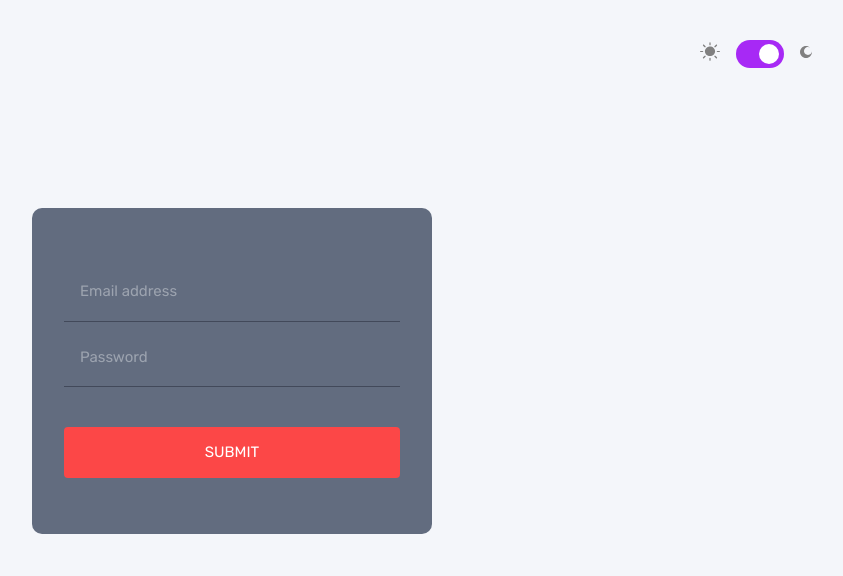
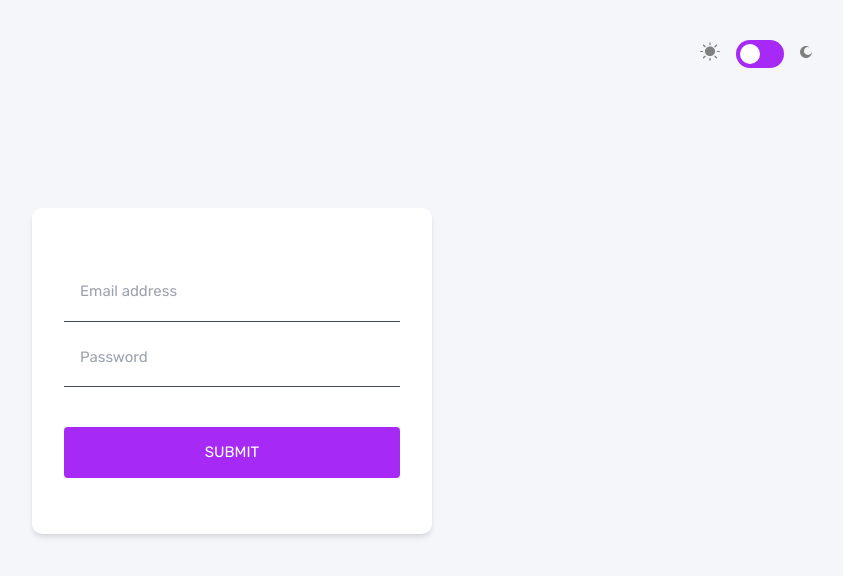
Before and after one commit to lomsadze123/frontend-quiz-app, a React (Vite) app: page / in a window 1280 px wide. Shown: the top 576 px of the page, without its empty margins (408-1251 px from the left). Built offline with nearby package versions, Linux system fonts and the light colour scheme.

Commit message:
finished project

```diff
--- a/src/App.tsx
+++ b/src/App.tsx
@@ -4,16 +4,23 @@ import Auth from "./pages/auth/Auth";
 import Home from "./pages/home/Home";
 import Quiz from "./pages/quiz/Quiz";
 import Finish from "./pages/finish/Finish";
+import useDarkMode from "./hooks/useDarkmode";
 
 const App = () => {
+  const [mode, handleMode] = useDarkMode();
+
   return (
-    <div className="p-5 md:px-[60px] md:py-10">
-      <Header />
+    <div
+      className={`min-h-screen p-5 md:px-[60px] md:py-10 transition-all duration-300 ${
+        mode === "light" ? "bg-[#f4f6fa]" : "bg-[#313E51]"
+      }`}
+    >
+      <Header handleMode={handleMode} mode={mode} />
       <Routes>
-        <Route path="/" element={<Auth />} />
-        <Route path="/home" element={<Home />} />
-        <Route path="/:id" element={<Quiz />} />
-        <Route path="/finish" element={<Finish />} />
+        <Route path="/" element={<Auth mode={mode} />} />
+        <Route path="/home" element={<Home mode={mode} />} />
+        <Route path="/:id" element={<Quiz mode={mode} />} />
+        <Route path="/finish" element={<Finish mode={mode} />} />
       </Routes>
     </div>
   );
--- a/src/components/header/Header.tsx
+++ b/src/components/header/Header.tsx
@@ -1,15 +1,26 @@
 import { useLocation } from "react-router-dom";
 import PathComponent from "./PathComponent";
 
-const Header = () => {
+const Header = ({
+  handleMode,
+  mode,
+}: {
+  handleMode: (() => void) | string;
+  mode: string | (() => void);
+}) => {
   const location = useLocation();
   const index = location.state;
   const pathname = location.pathname.slice(1);
 
   return (
     <header className="flex justify-between items-center mb-[60px] lg:mb-[140px]">
-      <PathComponent index={index} pathname={pathname} />
+      <PathComponent index={index} pathname={pathname} mode={mode} />
       <svg
+        onClick={
+          (typeof handleMode === "function" ? handleMode : undefined) as
+            | React.MouseEventHandler<SVGSVGElement>
+            | undefined
+        }
         xmlns="http://www.w3.org/2000/svg"
         width="112"
         height="28"
@@ -25,7 +36,7 @@ const Header = () => {
           className="cursor-pointer"
         ></rect>
         <circle
-          cx="69"
+          cx={mode === "light" ? 50 : 69}
           cy="14"
           r="10"
           fill="white"
--- a/src/components/header/PathComponent.tsx
+++ b/src/components/header/PathComponent.tsx
@@ -1,11 +1,15 @@
+import { useLocation } from "react-router-dom";
 import images from "../../services/Images";
+import { list } from "../navigationList/NavList";
 
 const PathComponent = ({
   index,
   pathname,
+  mode,
 }: {
   index: any;
   pathname: string;
+  mode: string | (() => void);
 }) => {
   return (
     <div className={"flex justify-center items-center gap-5 md:gap-[30px]"}>
@@ -21,8 +25,12 @@ const PathComponent = ({
             }
             alt={pathname + " icon"}
           />
-          <p className="text-lg text-[#313E51] font-medium md:text-[28px]">
-            {pathname}
+          <p
+            className={`text-lg ${
+              mode === "light" ? "text-[#313E51]" : "text-white"
+            } font-medium md:text-[28px]`}
+          >
+            {list[index.index.index || index.index] || list[0]}
           </p>
         </>
       )}
--- a/src/components/navigationList/NavList.tsx
+++ b/src/components/navigationList/NavList.tsx
@@ -2,8 +2,9 @@ import { Link } from "react-router-dom";
 import images from "../../services/Images";
 import { motion } from "framer-motion";
 
+export const list = ["HTML", "CSS", "JavaScript", "Accessibility"];
+
 const NavList = () => {
-  const list = ["HTML", "CSS", "JavaScript", "Accessibility"];
   return (
     <motion.ul
       initial={{ opacity: 0, x: 100 }}
--- a/src/components/welcome/Welcome.tsx
+++ b/src/components/welcome/Welcome.tsx
@@ -1,13 +1,15 @@
 import { motion } from "framer-motion";
 
-const Welcome = () => {
+const Welcome = ({ mode }: { mode: string }) => {
   return (
     <div>
       <motion.h1
         initial={{ x: 100 }}
         animate={{ x: 0 }}
         transition={{ type: "spring", stiffness: 100 }}
-        className="text-[40px] text-[#313E51] font-light leading-[100%] md:text-[64px]"
+        className={`text-[40px] ${
+          mode === "light" ? "text-[#313E51]" : "text-white"
+        } font-light leading-[100%] md:text-[64px]`}
       >
         Welcome to the <br />{" "}
         <span className="font-medium">Frontend Quiz!</span>
--- /dev/null
+++ b/src/hooks/useDarkmode.ts
@@ -0,0 +1,20 @@
+import { useEffect, useState } from "react";
+
+const useDarkMode = () => {
+  const [mode, setMode] = useState("light");
+  const storage = localStorage.getItem("mode") ?? "light";
+
+  const handleMode = () => {
+    const updatedMode = mode === "light" ? "dark" : "light";
+    localStorage.setItem("mode", updatedMode);
+    setMode(updatedMode);
+  };
+
+  useEffect(() => {
+    setMode(storage);
+  }, []);
+
+  return [mode, handleMode];
+};
+
+export default useDarkMode;
--- a/src/index.css
+++ b/src/index.css
@@ -6,7 +6,3 @@ body,
 button {
   font-family: "Rubik", sans-serif;
 }
-
-body {
-  background-color: #f4f6fa;
-}
--- a/src/pages/auth/Auth.tsx
+++ b/src/pages/auth/Auth.tsx
@@ -3,7 +3,7 @@ import { FormTypes } from "../../types/Types";
 import { useNavigate } from "react-router-dom";
 import { motion } from "framer-motion";
 
-const Auth = () => {
+const Auth = ({ mode }: { mode: string | (() => void) }) => {
   const {
     handleSubmit,
     register,
@@ -33,7 +33,11 @@ const Auth = () => {
       noValidate
       className="flex flex-col items-center gap-[58.4px] text-[15px] md:gap-[72.4px]"
     >
-      <div className="text-white bg-[#626C7F] p-6 w-full rounded-[10px] max-w-[400px] md:w-[400px] md:p-8">
+      <div
+        className={`${
+          mode === "light" ? "bg-white text-black" : "bg-[#3B4D66] text-white"
+        } p-6 w-full rounded-[10px] max-w-[400px] md:w-[400px] md:p-8 shadow-md`}
+      >
         <div className="my-10 flex flex-col gap-6">
           <div className="relative">
             <input
@@ -45,7 +49,9 @@ const Auth = () => {
                   message: "Invalid email address",
                 },
               })}
-              className={`bg-[#626C7F] outline-0 border-b-[1px] ${
+              className={`${
+                mode === "light" ? "bg-white" : "bg-[#3B4D66]"
+              } outline-0 border-b-[1px] ${
                 errors.email?.message
                   ? "border-b-[#FC4748]"
                   : "border-b-[#42495a]"
@@ -68,7 +74,9 @@ const Auth = () => {
                   message: "Minimum length is 5",
                 },
               })}
-              className={`bg-[#626C7F] outline-0 border-b-[1px] ${
+              className={`${
+                mode === "light" ? "bg-white" : "bg-[#3B4D66]"
+              } outline-0 border-b-[1px] ${
                 errors.email?.message
                   ? "border-b-[#FC4747]"
                   : "border-b-[#42495a]"
@@ -83,7 +91,7 @@ const Auth = () => {
             )}
           </div>
         </div>
-        <button className="bg-[#FC4747] rounded py-[14px] w-full mb-6">
+        <button className="bg-[#A729F5] text-white rounded py-[14px] w-full mb-6">
           SUBMIT
         </button>
       </div>
--- a/src/pages/finish/Finish.tsx
+++ b/src/pages/finish/Finish.tsx
@@ -2,7 +2,7 @@ import { Link, useLocation } from "react-router-dom";
 import PathComponent from "../../components/header/PathComponent";
 import { motion } from "framer-motion";
 
-const Finish = () => {
+const Finish = ({ mode }: { mode: string | (() => void) }) => {
   const location = useLocation();
   const index = location.state;
   const { score, pathname } = location.state;
@@ -14,7 +14,9 @@ const Finish = () => {
           initial={{ opacity: 0, y: -100 }}
           animate={{ opacity: 1, y: 0 }}
           transition={{ duration: 1 }}
-          className="text-[40px] text-[#313E51] font-light leading-[100%] md:text-[64px]"
+          className={`text-[40px] ${
+            mode === "light" ? "text-[#313E51]" : "text-white"
+          } font-light leading-[100%] md:text-[64px]`}
         >
           Quiz completed <br />{" "}
           <span className="font-medium">You scored...</span>{" "}
@@ -25,9 +27,13 @@ const Finish = () => {
           initial={{ opacity: 0, x: -100 }}
           animate={{ opacity: 1, x: 0 }}
           transition={{ duration: 1 }}
-          className="bg-white text-[#313E51] p-[50px] rounded-[12px] text-center"
+          className={`${
+            mode === "light"
+              ? "text-[#313E51] bg-white"
+              : "text-white bg-[#3B4D66]"
+          } p-[50px] rounded-[12px] text-center`}
         >
-          <PathComponent index={index} pathname={pathname} />
+          <PathComponent index={index} pathname={pathname} mode={mode} />
           <h2 className="text-[88px] font-medium leading-[100%] mt-10 md:text-[144px]">
             {score}
           </h2>
--- a/src/pages/home/Home.tsx
+++ b/src/pages/home/Home.tsx
@@ -1,10 +1,10 @@
 import NavList from "../../components/navigationList/NavList";
 import Welcome from "../../components/welcome/Welcome";
 
-const Home = () => {
+const Home = ({ mode }: { mode: string | (() => void) }) => {
   return (
     <div className="flex flex-col gap-10 md:gap-[60px] lg:flex-row lg:justify-between max-w-[1470px] lg:mx-auto">
-      <Welcome />
+      <Welcome mode={mode} />
       <NavList />
     </div>
   );
```
Also changed, not shown: src/pages/quiz/quiz.tsx (+19 -11 lines).
